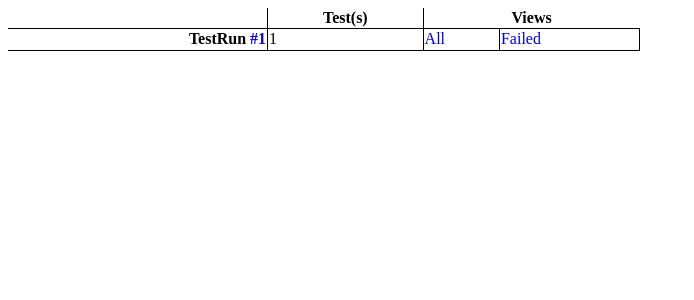
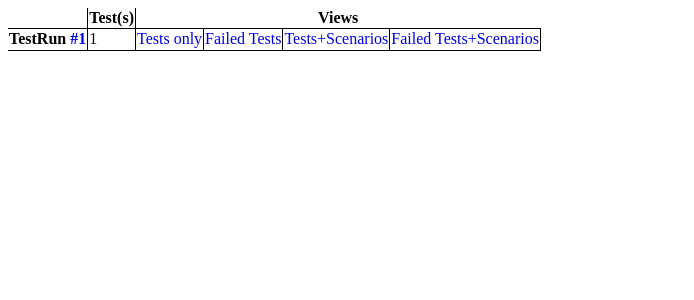
Before and after one commit to fthiery/gst-qa-system, a Python web app: template web/templates/insanity/index.html in a window 1280 px wide. Shown: the top 300 px of the page, without its empty margins (0-694 px from the left). Run offline with Jinja, Linux system fonts and the light colour scheme; the template is opened without the code that fills it: most values are stand-ins (such as "Sample title", 1, 10 or a date in 2020).

Commit message:
templates/index : more cleanup

```diff
--- a/web/templates/insanity/index.html
+++ b/web/templates/insanity/index.html
@@ -8,18 +8,20 @@
 
   <body>
     {% if latest_runs %}
-    <table width="50%">
+    <table>
       <tr>
 	<th class="side"/>
 	<th>Test(s)</th>
-	<th colspan=2>Views</th>
+	<th colspan=4>Views</th>
       </tr>
       {% for run in latest_runs.reverse %}
       <tr>
 	<th class="side">TestRun <a href={{run.get_absolute_url}}>#{{ run.id }}</a></th>
 	<td>{{ run.test_set.count }}</td>
-	<td><a href={{run.get_matrix_view_url}}>All</a></td>
-	<td><a href={{run.get_matrix_view_url}}?onlyfailed=1>Failed</a></td>
+	<td><a href={{run.get_matrix_view_url}}?showscenario=0>Tests only</a></td>
+	<td><a href={{run.get_matrix_view_url}}?onlyfailed=1&showscenario=0>Failed Tests</a></td>
+	<td><a href={{run.get_matrix_view_url}}>Tests+Scenarios</a></td>
+	<td><a href={{run.get_matrix_view_url}}?onlyfailed=1>Failed Tests+Scenarios</a></td>
       </tr>
       {% endfor %}
     </table>
```
